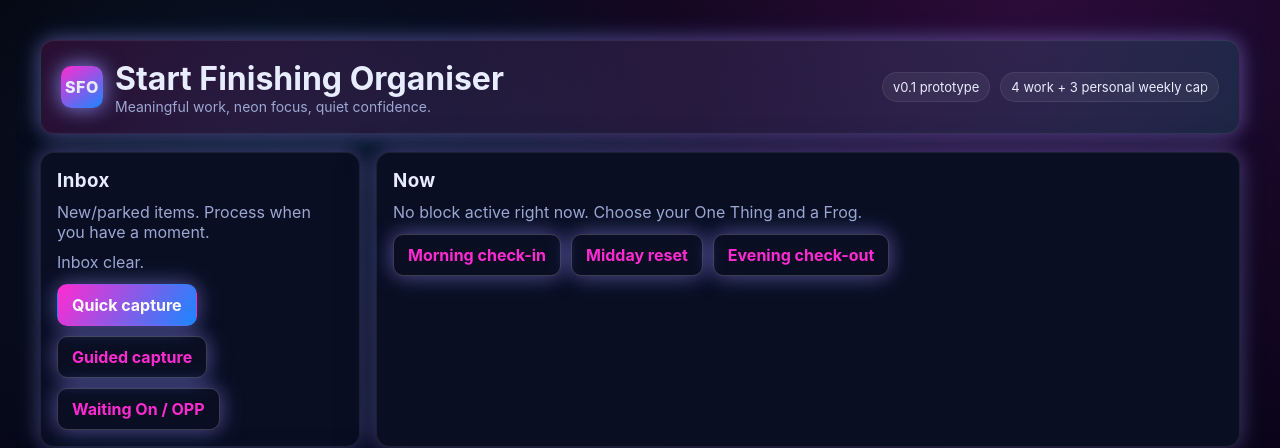
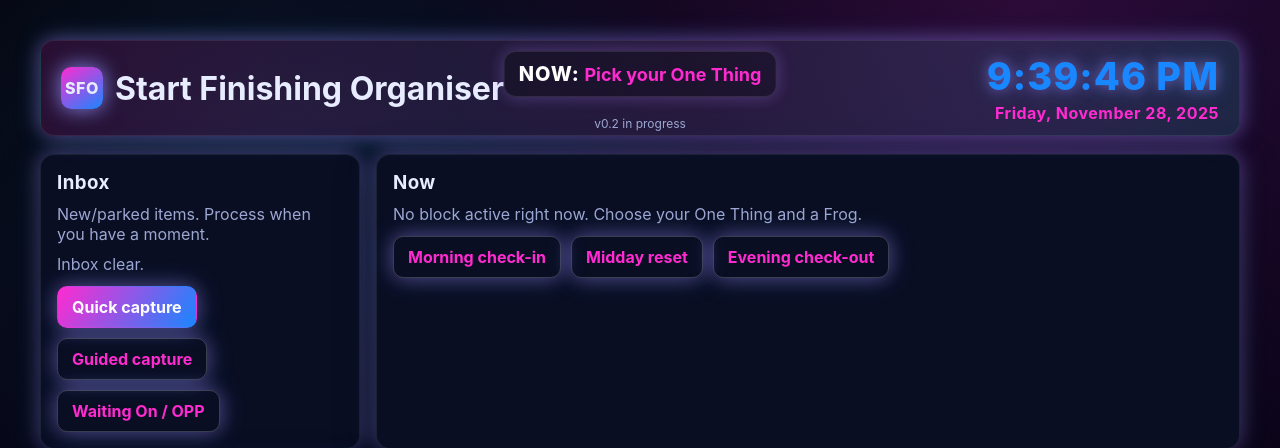
Before and after one commit to radicalmove/start-finishing-organiser, a FastAPI app: page / in a window 1280 px wide. Shown: the top 448 px of the page. Run offline with FastAPI, Linux system fonts and the light colour scheme.

Commit message:
Made changes to top header area

```diff
--- a/app/routes/homepage.py
+++ b/app/routes/homepage.py
@@ -65,9 +65,14 @@
     current_block = None
     upcoming_blocks = []
     timeline_events = []
+    now_action = None
     for b in todays_blocks:
         if b.start_time and b.end_time and b.start_time <= now <= b.end_time:
             current_block = b
+            if b.project:
+                now_action = f"{b.block_type.value.title()} block • {b.project.title}"
+            else:
+                now_action = f"{b.block_type.value.title()} block"
         elif b.start_time and b.start_time > now:
             upcoming_blocks.append(b)
         timeline_events.append(
@@ -92,6 +97,7 @@
             "current_block": current_block,
             "upcoming_blocks": upcoming_blocks,
             "timeline_events": sorted(timeline_events, key=lambda e: e["start"] or datetime.max.time()),
+            "now_action": now_action,
             "weekly_work_count": len(weekly_work),
             "weekly_personal_count": len(weekly_personal),
             "form_error": request.query_params.get("error"),
--- a/app/static/css/main.css
+++ b/app/static/css/main.css
@@ -53,12 +53,13 @@
   display: flex;
   align-items: center;
   justify-content: space-between;
-  gap: 16px;
-  padding: 18px 20px;
+  gap: 12px;
+  padding: 12px 20px;
   background: linear-gradient(90deg, rgba(255, 42, 209, 0.14), rgba(45, 226, 230, 0.14));
   border: 1px solid rgba(255, 255, 255, 0.08);
   box-shadow: var(--glow);
   border-radius: var(--radius);
+  position: relative;
 }
 
 .brand {
@@ -243,9 +244,81 @@
 
 .tbar {
   display: flex;
-  flex-wrap: wrap;
-  gap: 10px;
+  align-items: flex-end;
+  gap: 16px;
+}
+
+.now-pill {
+  display: inline-flex;
+  flex-direction: row;
   align-items: center;
+  gap: 6px;
+  padding: 10px 14px;
+  border: 1px solid rgba(255, 255, 255, 0.1);
+  border-radius: 12px;
+  background: rgba(0, 0, 0, 0.25);
+  box-shadow: 0 0 18px rgba(255, 43, 209, 0.2), 0 0 16px rgba(53, 195, 255, 0.2);
+  position: absolute;
+  left: 50%;
+  top: 10px;
+  transform: translateX(-50%);
+}
+
+.now-label {
+  font-size: 20px;
+  letter-spacing: 1px;
+  text-transform: uppercase;
+  color: #ffffff;
+  font-weight: 800;
+}
+
+.now-text {
+  font-size: 18px;
+  font-weight: 700;
+  color: var(--accent-pink);
+}
+
+.clock {
+  display: flex;
+  flex-direction: column;
+  align-items: flex-end;
+  gap: 4px;
+  position: relative;
+}
+
+#clock-time {
+  font-size: 38px;
+  letter-spacing: 1px;
+  font-weight: 800;
+  color: var(--accent-blue);
+  text-shadow: 0 0 18px rgba(53, 195, 255, 0.5), 0 0 12px rgba(255, 43, 209, 0.35);
+}
+
+#clock-date {
+  font-size: 16px;
+  color: var(--accent-pink);
+  letter-spacing: 0.5px;
+  font-weight: 700;
+}
+
+.version-pill {
+  font-size: 12px;
+  color: var(--muted);
+}
+
+.version-center {
+  position: absolute;
+  left: 50%;
+  transform: translateX(-50%);
+  bottom: 4px;
+  font-size: 12px;
+  color: var(--muted);
+}
+
+  transform: translateX(-50%);
+  bottom: 4px;
+  font-size: 12px;
+  color: var(--muted);
 }
 
 .form {
--- a/app/static/js/main.js
+++ b/app/static/js/main.js
@@ -98,4 +98,23 @@
     syncHorizon();
     showStep(0);
   }
+
+  // Digital clock
+  const clockTime = document.querySelector("#clock-time");
+  const clockDate = document.querySelector("#clock-date");
+  const updateClock = () => {
+    const now = new Date();
+    let hours = now.getHours();
+    const ampm = hours >= 12 ? "PM" : "AM";
+    hours = hours % 12 || 12;
+    const minutes = String(now.getMinutes()).padStart(2, "0");
+    const seconds = String(now.getSeconds()).padStart(2, "0");
+    if (clockTime) clockTime.textContent = `${hours}:${minutes}:${seconds} ${ampm}`;
+    if (clockDate) {
+      const options = { weekday: "long", year: "numeric", month: "long", day: "numeric" };
+      clockDate.textContent = now.toLocaleDateString(undefined, options);
+    }
+  };
+  updateClock();
+  setInterval(updateClock, 1000);
 });
--- a/app/templates/base.html
+++ b/app/templates/base.html
@@ -4,6 +4,8 @@
   <meta charset="UTF-8">
   <meta name="viewport" content="width=device-width, initial-scale=1.0">
   <title>{{ title or "Start Finishing Organiser" }}</title>
+  <link rel="icon" href="{{ url_for('static', path='/img/favicon.svg') }}">
+  <link rel="shortcut icon" href="{{ url_for('static', path='/img/favicon.svg') }}">
   <link rel="stylesheet" href="{{ url_for('static', path='/css/main.css') }}">
   <script defer src="{{ url_for('static', path='/js/main.js') }}"></script>
 </head>
@@ -14,13 +16,21 @@
         <div class="brand-mark">SFO</div>
         <div>
           <h1>Start Finishing Organiser</h1>
-          <div class="subtitle">Meaningful work, neon focus, quiet confidence.</div>
         </div>
       </div>
       <div class="tbar">
-        <span class="pill">v0.1 prototype</span>
-        <span class="pill">4 work + 3 personal weekly cap</span>
+        <div class="now-pill">
+          <div class="now-row">
+            <span class="now-label">Now:</span>
+            <span class="now-text">{{ now_action or "Pick your One Thing" }}</span>
+          </div>
+        </div>
+        <div class="clock">
+          <div id="clock-time">--:--:--</div>
+          <div id="clock-date">---</div>
+        </div>
       </div>
+      <div class="version-center">v0.2 in progress</div>
     </header>
     {% block content %}{% endblock %}
   </div>
```
Also changed, not shown: app/static/img/favicon.svg (added), docs/CHANGELOG.md.
